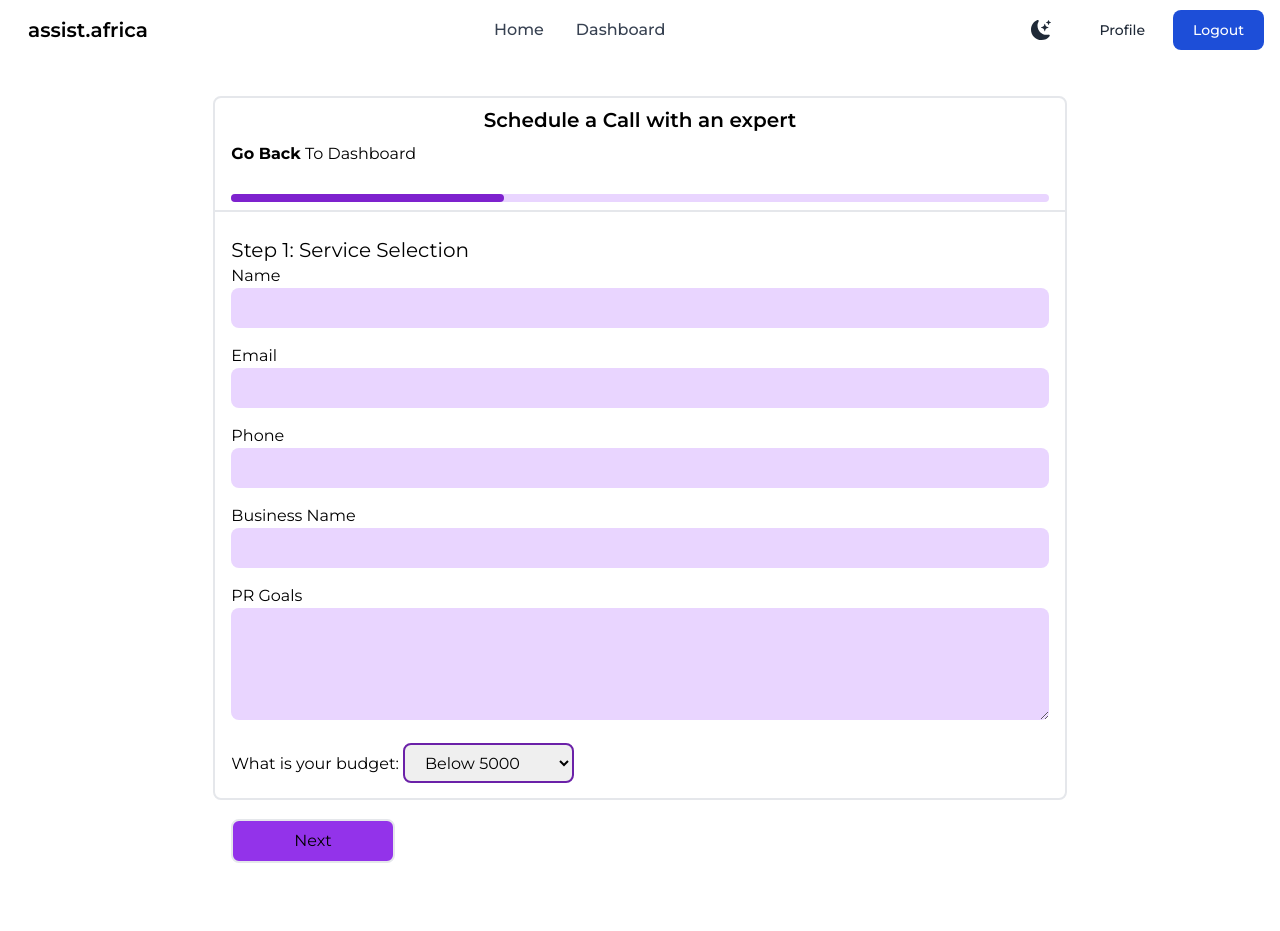
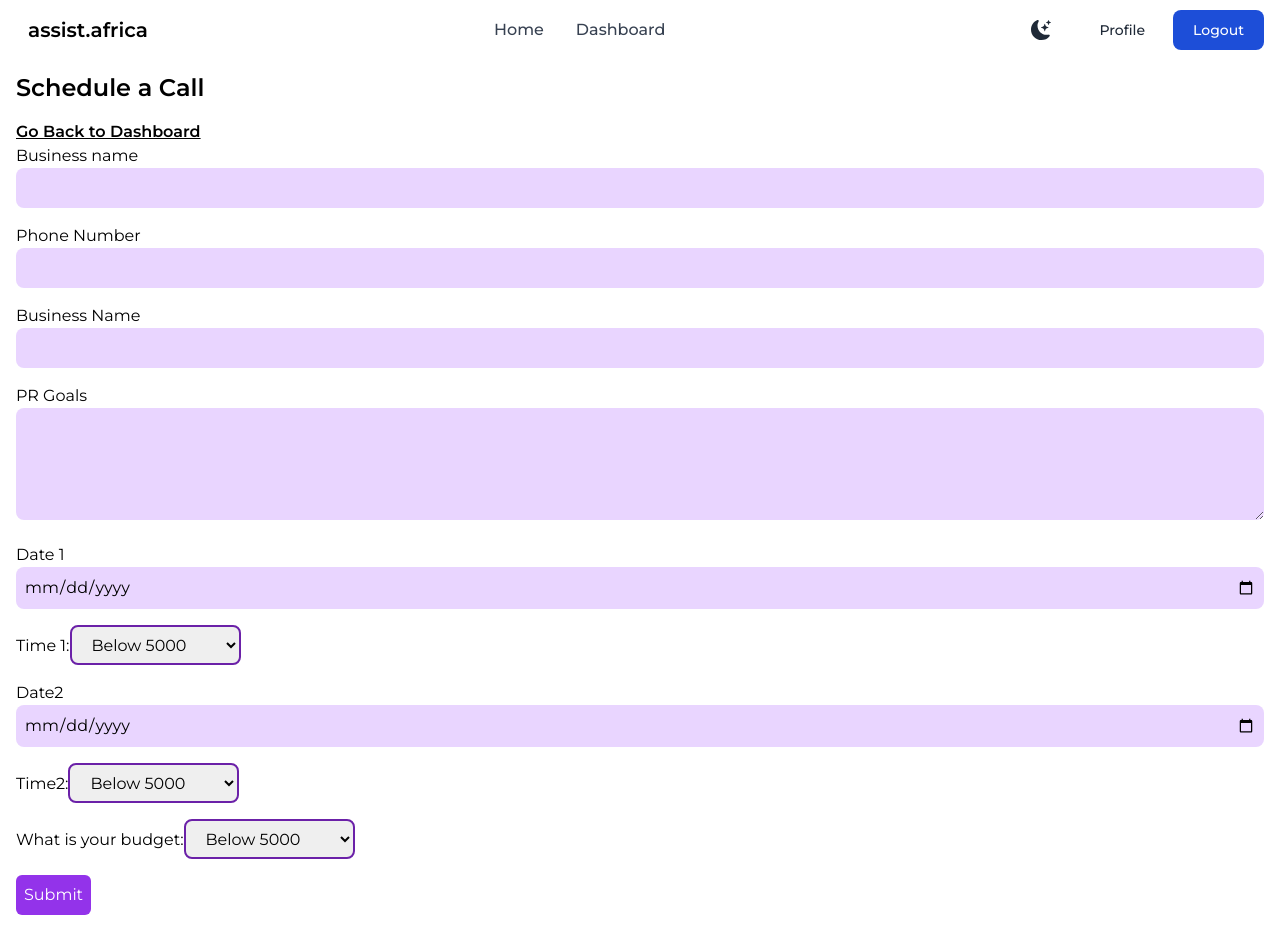
Before and after one commit to Company-XY/Client, a React (Vite) app: page /dashboard/client/book/call in a window 1280 px wide. Before the commit the page ends 879 px from the top, so only its background shows below. Built offline with nearby package versions, Linux system fonts and the light colour scheme; sample sign-in values are in the browser's storage.

Commit message:
'client_profile'

```diff
--- a/src/pages/Dashboard/Client/Dashboard/call.jsx
+++ b/src/pages/Dashboard/Client/Dashboard/call.jsx
@@ -1,74 +1,84 @@
 import { useState } from "react";
 import { useNavigate } from "react-router-dom";
+import axios from "axios";
 
-const call = () => {
-  const [currentStep, setCurrentStep] = useState(1);
-  const [name, setName] = useState("");
+const Call = () => {
   const [phone, setPhone] = useState("");
-  const [email, setEmail] = useState("");
+  const [businessName, setBusinessName] = useState("");
+  const [prGoals, setPrGoals] = useState("");
+  const [budget, setBudget] = useState("");
+  const [time, setTime] = useState("");
   const [date, setDate] = useState("");
+  const [time2, setTime2] = useState("");
   const [date2, setDate2] = useState("");
-  const [time, setTime] = useState("");
-  const [time2, setTime2] = useState("");
-  const [businessName, setBusinessName] = useState("");
-  const [description, setDescription] = useState("");
-  const [budget, setBudget] = useState("");
+  const userObjectString = localStorage.getItem("user");
+
+  const userObject = JSON.parse(userObjectString);
+
+  const token = userObject.token;
+
   const navigate = useNavigate();
 
-  const timeSlots = [
-    "9:00 AM - 10:00AM",
-    "10:00 AM - 11:00 AM",
-    "2:00 PM - 3:00 PM",
-    "4:00 PM - 5:00 PM",
-  ];
+  const handleGoBack = () => {
+    navigate("/dashboard");
+  };
 
-  const totalSteps = 3; // Set the total number of steps here
+  const handleSubmit = async (e) => {
+    e.preventDefault();
 
-  const handleNextStep = () => {
-    if (currentStep < totalSteps) {
-      setCurrentStep(currentStep + 1);
+    const callData = {
+      phone,
+      businessName,
+      prGoals,
+      budget,
+      time,
+      date,
+      time2,
+      date2,
+    };
+
+    try {
+      const response = await axios.post(
+        "https://assist-api-okgk.onrender.com/api/v1/calls",
+        callData,
+        {
+          headers: {
+            Authorization: `Bearer ${token}`,
+          },
+        }
+      );
+
+      console.log("Call request successful", response.data);
+    } catch (error) {
+      console.error("Call request failed", error);
     }
   };
 
-  const handlePrevStep = () => {
-    if (currentStep > 1) {
-      setCurrentStep(currentStep - 1);
-    }
-  };
-
-  const renderStepContent = () => {
-    switch (currentStep) {
-      case 1:
   return (
-          <div className="flex flex-col justify-evenly h-fit">
-            <h2 className="font-normal text-xl">Step 1: Service Selection</h2>
+    <div className="p-4 mt-14">
+      <h2 className="text-2xl font-semibold mb-4">Schedule a Call</h2>
+      <span
+        className="underline font-semibold cursor-pointer py-2 my-2"
+        onClick={handleGoBack}
+      >
+        Go Back to Dashboard
+      </span>
       <form onSubmit={handleSubmit}>
         <div className="mb-4">
-                <label htmlFor="name">Name</label>
+          <label htmlFor="email">Business name</label>
           <input
             type="text"
             id="name"
-                  value={name}
-                  onChange={(e) => setName(e.target.value)}
+            value={businessName}
+            onChange={(e) => setBusinessName(e.target.value)}
             className="w-full bg-purple-200 rounded-lg p-2"
             required
           />
         </div>
         <div className="mb-4">
-                <label htmlFor="email">Email</label>
+          <label htmlFor="name">Phone Number</label>
           <input
-                  type="email"
-                  id="email"
-                  value={email}
-                  onChange={(e) => setEmail(e.target.value)}
-                  className="w-full bg-purple-200 rounded-lg p-2"
-                  required
-                />
-              </div>
-              <div className="mb-4">
-                <label htmlFor="email">Phone</label>
-                <input
-                  type="tel"
+            type="phone"
             id="phone"
             value={phone}
             onChange={(e) => setPhone(e.target.value)}
@@ -91,15 +101,65 @@ const call = () => {
           <label htmlFor="description">PR Goals</label>
           <textarea
             id="description"
-                  value={description}
-                  onChange={(e) => setDescription(e.target.value)}
+            value={prGoals}
+            onChange={(e) => setPrGoals(e.target.value)}
             className="w-full bg-purple-200 rounded-lg p-2"
             rows="4"
             required
           />
         </div>
         <div className="mb-4">
-                <label htmlFor="budget">What is your budget: </label>
+          <label htmlFor="businessName">Date 1</label>
+          <input
+            type="date"
+            id="businessName"
+            value={date}
+            onChange={(e) => setDate(e.target.value)}
+            className="w-full bg-purple-200 rounded-lg p-2"
+            required
+          />
+        </div>
+        <div className="mb-4">
+          <label htmlFor="budget">Time 1:</label>
+          <select
+            onChange={(e) => setTime(e.target.value)}
+            value={time}
+            className="border-2 border-purple-800 rounded-lg h-10 py-2 px-4"
+          >
+            <option>Below 5000</option>
+            <option>5000 - 15000</option>
+            <option>15000 - 35000</option>
+            <option>35000 - 55000</option>
+            <option>Over 55000</option>
+          </select>
+        </div>
+        <div className="mb-4">
+          <label htmlFor="businessName">Date2</label>
+          <input
+            type="date"
+            id="businessName"
+            value={date2}
+            onChange={(e) => setDate2(e.target.value)}
+            className="w-full bg-purple-200 rounded-lg p-2"
+            required
+          />
+        </div>
+        <div className="mb-4">
+          <label htmlFor="budget">Time2:</label>
+          <select
+            onChange={(e) => setTime2(e.target.value)}
+            value={time2}
+            className="border-2 border-purple-800 rounded-lg h-10 py-2 px-4"
+          >
+            <option>Below 5000</option>
+            <option>5000 - 15000</option>
+            <option>15000 - 35000</option>
+            <option>35000 - 55000</option>
+            <option>Over 55000</option>
+          </select>
+        </div>
+        <div className="mb-4">
+          <label htmlFor="budget">What is your budget:</label>
           <select
             onChange={(e) => setBudget(e.target.value)}
             value={budget}
@@ -112,139 +172,15 @@ const call = () => {
             <option>Over 55000</option>
           </select>
         </div>
-            </form>
         <button
-              className="w-1/5 rounded-lg border-2 mt-5 py-2 px-4 bg-purple-600 hover:bg-purple-800"
-              onClick={handleNextStep}
-            >
-              Next
-            </button>
-          </div>
-        );
-      case 2:
-        return (
-          <div>
-            <h2>Step 2: Call Details</h2>
-            <form>
-              <div className="mb-4">
-                <label htmlFor="businessName">Date</label>
-                <input
-                  type="date"
-                  id="date"
-                  value={date}
-                  onChange={(e) => setDate(e.target.value)}
-                  className="w-full bg-purple-200 rounded-lg p-2"
-                  required
-                />
-              </div>
-              <div className="mb-4">
-                <label htmlFor="businessName">Alternate Date(optional)</label>
-                <input
-                  type="date"
-                  id="date2"
-                  value={date2}
-                  onChange={(e) => setDate2(e.target.value)}
-                  className="w-full bg-purple-200 rounded-lg p-2"
-                />
-              </div>
-              <div className="mb-4">
-                <label htmlFor="timeSlot">
-                  Select Your Preferred Time Slot
-                </label>
-                <select
-                  id="timeSlot"
-                  onChange={(e) => setTime2(e.target.value)}
-                  className="w-full bg-purple-200 rounded-lg p-2"
-                >
-                  {timeSlots.map((slot, index) => (
-                    <option key={index} value={time}>
-                      {slot}
-                    </option>
-                  ))}
-                </select>
-              </div>
-              <div className="mb-4">
-                <label htmlFor="timeSlot">Alternate time slot (optional)</label>
-                <select
-                  id="timeSlot"
-                  onChange={(e) => setTime2(e.target.value)}
-                  className="w-full bg-purple-200 rounded-lg p-2"
-                >
-                  {timeSlots.map((slot, index) => (
-                    <option key={index} value={time2}>
-                      {slot}
-                    </option>
-                  ))}
-                </select>
-              </div>
-            </form>
-            <button
-              className="w-1/5 rounded-lg border-2 mx-4 py-2 px-4 bg-snow-100 hover:bg-purple-200"
-              onClick={handlePrevStep}
-            >
-              Previous
-            </button>
-            <button
-              className="w-1/5 rounded-lg border-2 py-2 px-4 bg-purple-600 hover:bg-purple-800"
-              onClick={handleNextStep}
-            >
-              Next
-            </button>
-          </div>
-        );
-      case 3:
-        return (
-          <div>
-            <h2>Step 2: Review and Confirmation</h2>
-
-            <button
-              className="w-1/5 rounded-lg border-2 mx-4 py-2 px-4 bg-snow-100 hover:bg-purple-200"
-              onClick={handlePrevStep}
-            >
-              Edit
-            </button>
-            <button
-              className="w-1/5 rounded-lg border-2 py-2 px-4 bg-green-600 hover:bg-green-800"
-              onClick={handleNextStep}
+          type="submit"
+          className="bg-purple-600 text-white p-2 rounded-md hover:bg-purple-800"
         >
           Submit
         </button>
-          </div>
-        );
-      default:
-        return null;
-    }
-  };
-
-  const handleSubmit = () => {
-    console.log("Data sent successfully!");
-  };
-
-  const handleGoBack = () => {
-    navigate("/dashboard");
-  };
-
-  return (
-    <div className="grid place-items-center">
-      <div className="mt-24 h-[88vh] w-2/3 border-2 rounded-lg">
-        <h1 className="font-semibold text-xl text-center py-2">
-          Schedule a Call with an expert
-        </h1>
-        <h2 className="ml-4 cursor-pointer" onClick={handleGoBack}>
-          <span className="font-bold">Go Back</span> To Dashboard
-        </h2>
-        <div className="border-b-2 mb-2 px-4 py-2">
-          <div className="w-full h-2 bg-purple-200 rounded-full">
-            <div
-              className="h-2 bg-purple-700 rounded-full mt-5"
-              style={{ width: `${(currentStep / totalSteps) * 100}%` }}
-            ></div>
-          </div>
-        </div>
-        <div className="py-4 px-4 w-full">{renderStepContent()}</div>
-      </div>
+      </form>
     </div>
   );
 };
 
-export default call;
+export default Call;
--- a/src/pages/Dashboard/Client/Dashboard/guidanceDetails.jsx
+++ b/src/pages/Dashboard/Client/Dashboard/guidanceDetails.jsx
@@ -1,58 +1,60 @@
 import { useState } from "react";
 import { useNavigate } from "react-router-dom";
+import axios from "axios";
 
-const details = () => {
-  const [currentStep, setCurrentStep] = useState(1);
-  const [name, setName] = useState("");
-  const [email, setEmail] = useState("");
+const Call = () => {
   const [businessName, setBusinessName] = useState("");
-  const [description, setDescription] = useState("");
+  const [prGoals, setPrGoals] = useState("");
   const [budget, setBudget] = useState("");
+
+  const userObjectString = localStorage.getItem("user");
+
+  const userObject = JSON.parse(userObjectString);
+
+  const token = userObject.token;
+
   const navigate = useNavigate();
 
-  const totalSteps = 2; // Set the total number of steps here
+  const handleGoBack = () => {
+    navigate("/dashboard");
+  };
 
-  const handleNextStep = () => {
-    if (currentStep < totalSteps) {
-      setCurrentStep(currentStep + 1);
+  const handleSubmit = async (e) => {
+    e.preventDefault();
+
+    const callData = {
+      businessName,
+      prGoals,
+      budget,
+    };
+
+    try {
+      const response = await axios.post(
+        "https://assist-api-okgk.onrender.com/api/v1/details",
+        callData,
+        {
+          headers: {
+            Authorization: `Bearer ${token}`,
+          },
+        }
+      );
+
+      console.log("Call request successful", response.data);
+    } catch (error) {
+      console.error("Call request failed", error);
     }
   };
 
-  const handlePrevStep = () => {
-    if (currentStep > 1) {
-      setCurrentStep(currentStep - 1);
-    }
-  };
-
-  const renderStepContent = () => {
-    switch (currentStep) {
-      case 1:
   return (
-          <div className="flex flex-col justify-evenly h-fit">
-            <h2 className="font-normal text-xl">Step 1: Service Selection</h2>
+    <div className="p-4 mt-14">
+      <h2 className="text-2xl font-semibold mb-4">Schedule a Call</h2>
+      <span
+        className="underline font-semibold cursor-pointer py-2 my-2"
+        onClick={handleGoBack}
+      >
+        Go Back to Dashboard
+      </span>
       <form onSubmit={handleSubmit}>
-              <div className="mb-4">
-                <label htmlFor="name">Name</label>
-                <input
-                  type="text"
-                  id="name"
-                  value={name}
-                  onChange={(e) => setName(e.target.value)}
-                  className="w-full bg-purple-200 rounded-lg p-2"
-                  required
-                />
-              </div>
-              <div className="mb-4">
-                <label htmlFor="email">Email</label>
-                <input
-                  type="email"
-                  id="email"
-                  value={email}
-                  onChange={(e) => setEmail(e.target.value)}
-                  className="w-full bg-purple-200 rounded-lg p-2"
-                  required
-                />
-              </div>
         <div className="mb-4">
           <label htmlFor="businessName">Business Name</label>
           <input
@@ -68,15 +70,15 @@ const details = () => {
           <label htmlFor="description">PR Goals</label>
           <textarea
             id="description"
-                  value={description}
-                  onChange={(e) => setDescription(e.target.value)}
+            value={prGoals}
+            onChange={(e) => setPrGoals(e.target.value)}
             className="w-full bg-purple-200 rounded-lg p-2"
             rows="4"
             required
           />
         </div>
         <div className="mb-4">
-                <label htmlFor="budget">What is your budget: </label>
+          <label htmlFor="budget">What is your budget:</label>
           <select
             onChange={(e) => setBudget(e.target.value)}
             value={budget}
@@ -89,68 +91,15 @@ const details = () => {
             <option>Over 55000</option>
           </select>
         </div>
-            </form>
         <button
-              className="w-1/5 rounded-lg border-2 mt-5 py-2 px-4 bg-purple-600 hover:bg-purple-800"
-              onClick={handleNextStep}
-            >
-              Next
-            </button>
-          </div>
-        );
-      case 2:
-        return (
-          <div>
-            <h2>Step 2: Review and Confirmation</h2>
-
-            <button
-              className="w-1/5 rounded-lg border-2 mx-4 py-2 px-4 bg-snow-100 hover:bg-purple-200"
-              onClick={handlePrevStep}
-            >
-              Edit
-            </button>
-            <button
-              className="w-1/5 rounded-lg border-2 py-2 px-4 bg-green-600 hover:bg-green-800"
-              onClick={handleNextStep}
+          type="submit"
+          className="bg-purple-600 text-white p-2 rounded-md hover:bg-purple-800"
         >
           Submit
         </button>
-          </div>
-        );
-      default:
-        return null;
-    }
-  };
-
-  const handleSubmit = () => {
-    console.log("Data sent successfully!");
-  };
-
-  const handleGoBack = () => {
-    navigate("/dashboard");
-  };
-
-  return (
-    <div className="grid place-items-center">
-      <div className="mt-24 h-[85vh] w-2/3 border-2 rounded-lg">
-        <h1 className="font-semibold text-xl text-center py-2">
-          Get Guidance by Filling in Details
-        </h1>
-        <h2 className="ml-4 cursor-pointer" onClick={handleGoBack}>
-          <span className="font-bold">Go Back</span> To Dashboard
-        </h2>
-        <div className="border-b-2 mb-4 px-4 py-2">
-          <div className="w-full h-2 bg-purple-200 rounded-full">
-            <div
-              className="h-2 bg-purple-700 rounded-full mt-5"
-              style={{ width: `${(currentStep / totalSteps) * 100}%` }}
-            ></div>
-          </div>
-        </div>
-        <div className="py-4 px-4 w-full">{renderStepContent()}</div>
-      </div>
+      </form>
     </div>
   );
 };
 
-export default details;
+export default Call;
--- a/src/pages/Dashboard/Client/Profile/updateProfile.jsx
+++ b/src/pages/Dashboard/Client/Profile/updateProfile.jsx
@@ -3,40 +3,53 @@ import axios from "axios";
 import { Link } from "react-router-dom";
 
 const UpdateProfile = () => {
-  const [formData, setFormData] = useState({
-    phone: "",
-    avatar: null,
-    location: "",
-    bio: "",
-    paymentMethod: "",
-    contactInfo: "",
-  });
-
+  const [phone, setPhone] = useState("");
+  const [avatarFile, setAvatarFile] = useState(null);
+  const [location, setLocation] = useState("");
+  const [bio, setBio] = useState("");
+  const [paymentMethod, setPaymentMethod] = useState("");
+  const [contactInfo, setContactInfo] = useState("");
   const [isSuccess, setIsSuccess] = useState(false);
 
-  const handleChange = (e) => {
-    const { name, value, type, files } = e.target;
-    setFormData((prevData) => ({
-      ...prevData,
-      [name]: type === "file" ? files[0] : value,
-    }));
-  };
-
-  const handleSubmit = async (e) => {
+  const handleSubmit = (e) => {
     e.preventDefault();
 
     const userString = localStorage.getItem("user");
+
     if (userString) {
       const { _id, token } = JSON.parse(userString);
 
-      try {
-        const formData = new FormData();
+      const profileData = {
+        phone,
+        location,
+        bio,
+        paymentMethod,
+        contactInfo,
+      };
 
-        for (const key in formData) {
-          formData.append(key, formData[key]);
-        }
+      const formData = new FormData();
+      formData.append("avatar", e.target.files);
 
-        const response = await axios.patch(
+      axios
+        .patch(
+          `https://assist-api-okgk.onrender.com/api/v1/profile/${_id}`,
+          profileData,
+          {
+            headers: {
+              Authorization: `Bearer ${token}`,
+            },
+          }
+        )
+        .then((response) => {
+          console.log("Profile updated successfully:", response.data);
+          setIsSuccess(true);
+        })
+        .catch((error) => {
+          console.error("Failed to update profile:", error);
+        });
+
+      axios
+        .patch(
           `https://assist-api-okgk.onrender.com/api/v1/profile/${_id}`,
           formData,
           {
@@ -45,14 +58,43 @@ const UpdateProfile = () => {
               "Content-Type": "multipart/form-data",
             },
           }
+        )
+        .then((response) => {
+          console.log("Avatar updated successfully:", response.data);
+        })
+        .catch((error) => {
+          console.error("Failed to update avatar:", error);
+        });
+    }
+  };
+
+  const updateIsApproved = async () => {
+    try {
+      const userString = localStorage.getItem("user");
+      if (userString) {
+        const { _id, token } = JSON.parse(userString);
+        const response = await axios.patch(
+          `https://assist-api-okgk.onrender.com/api/v1/profile/${_id}`,
+          { isApproved: true },
+          {
+            headers: {
+              Authorization: `Bearer ${token}`,
+            },
+          }
         );
+        console.log("isApproved status updated successfully:", response);
+        setIsSuccess(true);
+        handleReload();
+      } else {
+        console.error("User data not found in localStorage");
+      }
+    } catch (error) {
+      console.error("Failed to update isApproved status:", error);
+    }
+  };
 
-        console.log("Profile updated successfully:", response.data);
-        setIsSuccess(true);
-      } catch (error) {
-        console.error("Failed to update profile:", error);
-      }
-    }
+  const handleReload = () => {
+    window.location.reload();
   };
 
   return (
@@ -69,8 +111,8 @@ const UpdateProfile = () => {
                 type="text"
                 id="phone"
                 name="phone"
-                value={formData.phone}
-                onChange={handleChange}
+                value={phone}
+                onChange={(e) => setPhone(e.target.value)}
                 className="w-full px-4 py-2 border border-gray-300 rounded-md shadow-sm hover:border-blue-500 focus:ring focus:ring-blue-200 focus:outline-none"
               />
             </div>
@@ -83,12 +125,11 @@ const UpdateProfile = () => {
                 type="text"
                 id="location"
                 name="location"
-                value={formData.location}
-                onChange={handleChange}
+                value={location}
+                onChange={(e) => setLocation(e.target.value)}
                 className="w-full px-4 py-2 border border-gray-300 rounded-md shadow-sm hover:border-blue-500 focus:ring focus:ring-blue-200 focus:outline-none"
               />
             </div>
-
             <div className="py-2 my-2">
               <label htmlFor="avatar" className="block font-semibold mb-2">
                 Avatar:
@@ -98,10 +139,11 @@ const UpdateProfile = () => {
                 id="avatar"
                 name="avatar"
                 accept="image/*"
-                onChange={handleChange}
+                onChange={(e) => setAvatarFile(e.target.files[0])}
                 className="w-full px-4 py-2 border border-gray-300 rounded-md shadow-sm hover:border-blue-500 focus:ring focus:ring-blue-200 focus:outline-none"
               />
             </div>
+
             <div className="py-2 my-2">
               <label htmlFor="bio" className="block font-semibold mb-2">
                 Bio:
@@ -109,8 +151,8 @@ const UpdateProfile = () => {
               <textarea
                 id="bio"
                 name="bio"
-                value={formData.bio}
-                onChange={handleChange}
+                value={bio}
+                onChange={(e) => setBio(e.target.value)}
                 className="w-full px-4 py-2 border border-gray-300 rounded-md shadow-sm hover:border-blue-500 focus:ring focus:ring-blue-200 focus:outline-none"
               ></textarea>
             </div>
@@ -123,8 +165,8 @@ const UpdateProfile = () => {
                 type="text"
                 id="contactInfo"
                 name="contactInfo"
-                value={formData.contactInfo}
-                onChange={handleChange}
+                value={contactInfo}
+                onChange={(e) => setContactInfo(e.target.value)}
                 className="w-full px-4 py-2 border border-gray-300 rounded-md shadow-sm hover:border-blue-500 focus:ring focus:ring-blue-200 focus:outline-none"
               />
             </div>
@@ -140,8 +182,8 @@ const UpdateProfile = () => {
                 type="text"
                 id="paymentMethod"
                 name="paymentMethod"
-                value={formData.paymentMethod}
-                onChange={handleChange}
+                value={paymentMethod}
+                onChange={(e) => setPaymentMethod(e.target.value)}
                 className="w-full px-4 py-2 border border-gray-300 rounded-md shadow-sm hover:border-blue-500 focus:ring focus:ring-blue-200 focus:outline-none"
               />
             </div>
@@ -156,7 +198,10 @@ const UpdateProfile = () => {
           {isSuccess && (
             <p>
               Update successful, go to{" "}
-              <span className="cursor-pointer underline">
+              <span
+                className="cursor-pointer underline"
+                onClick={updateIsApproved}
+              >
                 <Link to="/dashboard">dashboard</Link>
               </span>
             </p>
```
Lines whose indentation alone changed are shown as unchanged.
